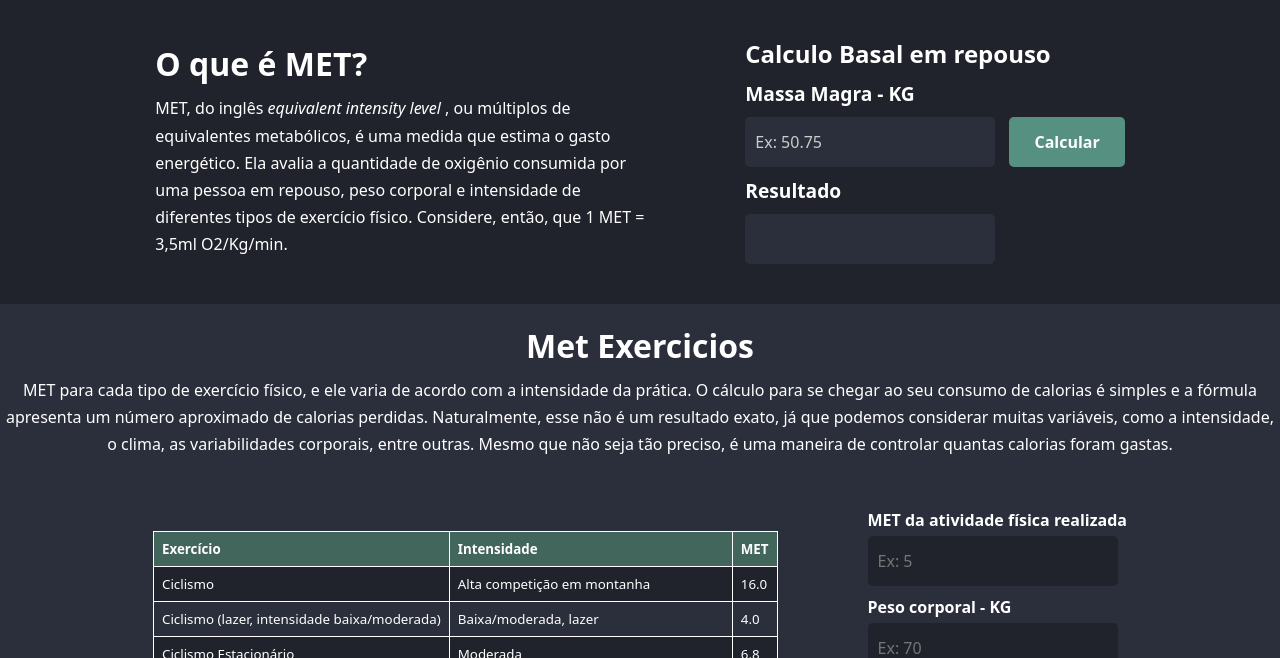
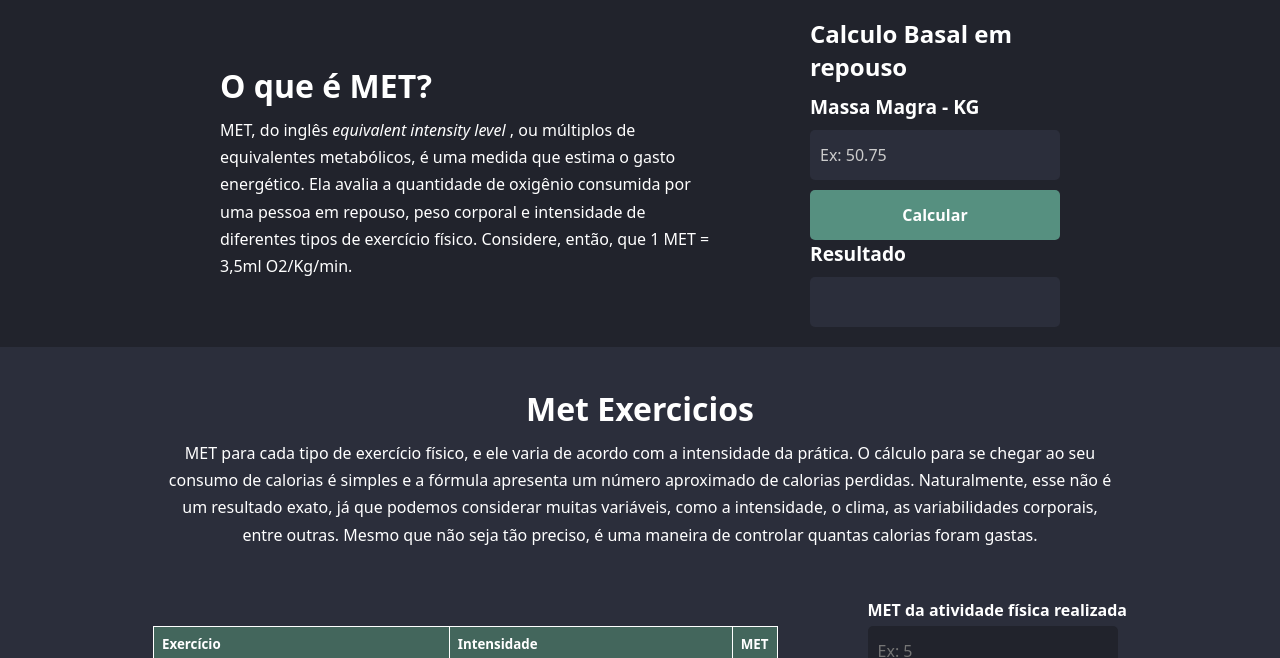
Before and after one commit to cicero-rodrigues-neto/calculo-basal, a plain HTML site: page index.html in a window 1280 px wide. Shown: the part 68-726 px from the top of the page. Drawn offline with Linux system fonts and the light colour scheme.

Commit message:
Melhoria na responsividade
Melhoria na responsividade, margin entre button e input

```diff
--- a/script.js
+++ b/script.js
@@ -1,7 +1,7 @@
 
 function calcular(){
     var valor1 = parseInt(document.getElementById('campo1').value, 10);
-    var calcBasal = 3.5 * valor1 * 1440 / 1000 *5 * 1.1 * 1.1;
+    var calcBasal = 3.5 * valor1 * 1440 / 1000 * 5 * 1.1 * 1.1;
 
     var decimailCalc = Math.trunc(calcBasal)
     document.querySelector('#resultado').innerHTML = decimailCalc + " " +"Kcal";
--- a/style.css
+++ b/style.css
@@ -107,7 +107,7 @@ body {
     display: flex;
     flex-direction: column;
     align-content: center;
-    justify-content: center;
+    flex-wrap: wrap;
 }
 
 .mtk-container-exerc h1 {
@@ -117,6 +117,7 @@ body {
 .mtk-texto2 {
     line-height: 1.7;
     margin-top: 10px;
+    max-width: 950px;
 }
 
 .overflow {
@@ -205,7 +206,7 @@ tr:hover {
     font-size: medium;
     font-weight: 600;
     color: #fff;
-    margin-bottom: 20px;
+    margin: 10px 0 20px 0;
     cursor: pointer;
 }
 
@@ -245,6 +246,7 @@ tr:hover {
     .calculo button {
         width: 100%;
         margin-left: 0;
+        margin-bottom: 20px;
     }
 
     .calculo-final p {
@@ -272,6 +274,28 @@ tr:hover {
         padding: 0 20px;
     }
 }
+
+@media screen and (min-width: 577px) {
+    .container-principal {
+        margin: 20px;
+    }
+
+    .cc-resultado {
+        width: 250px;
+    }
+
+    .calculo button {
+        width: 100%;
+        padding: 0;
+        margin-left: 0;
+    }
+
+    .container-met-exerc {
+        padding: 20px;
+    }
+}
+
+
 
 /* Scroll */
 /* Firefox */
```
